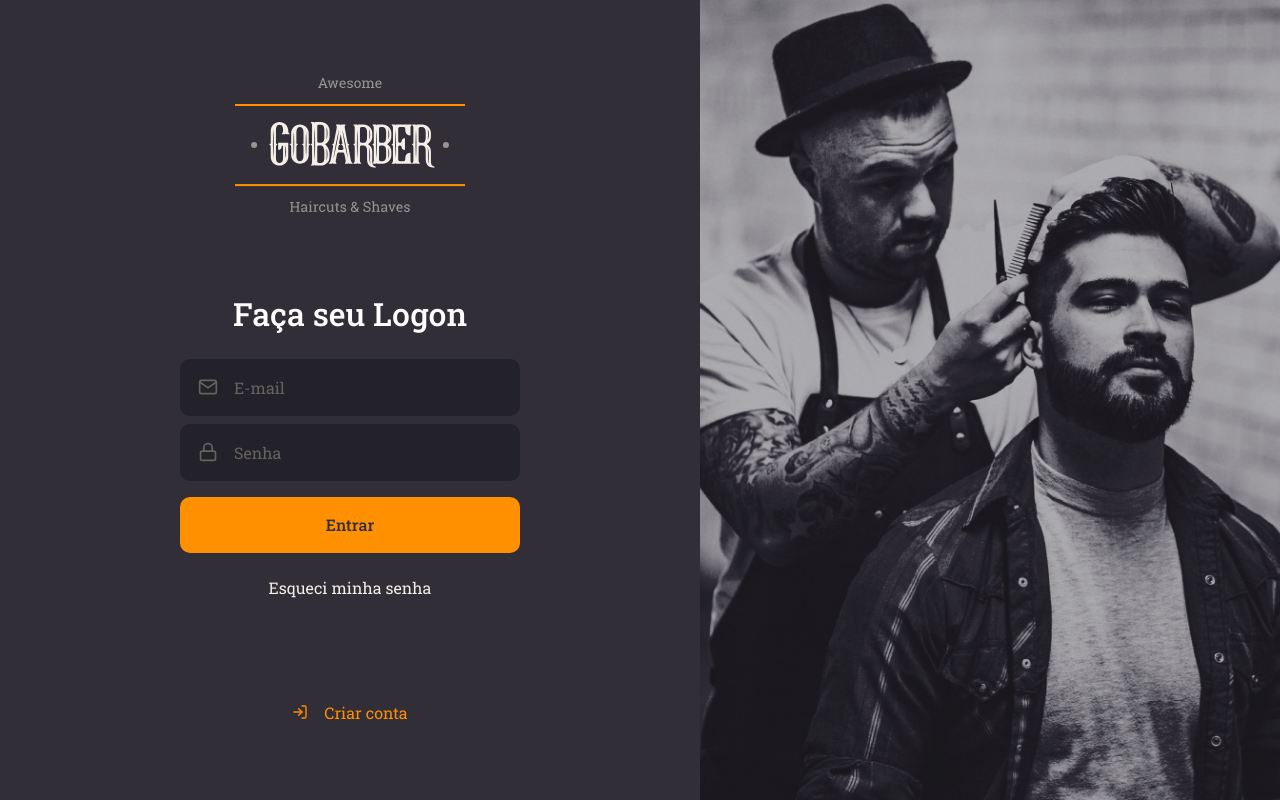
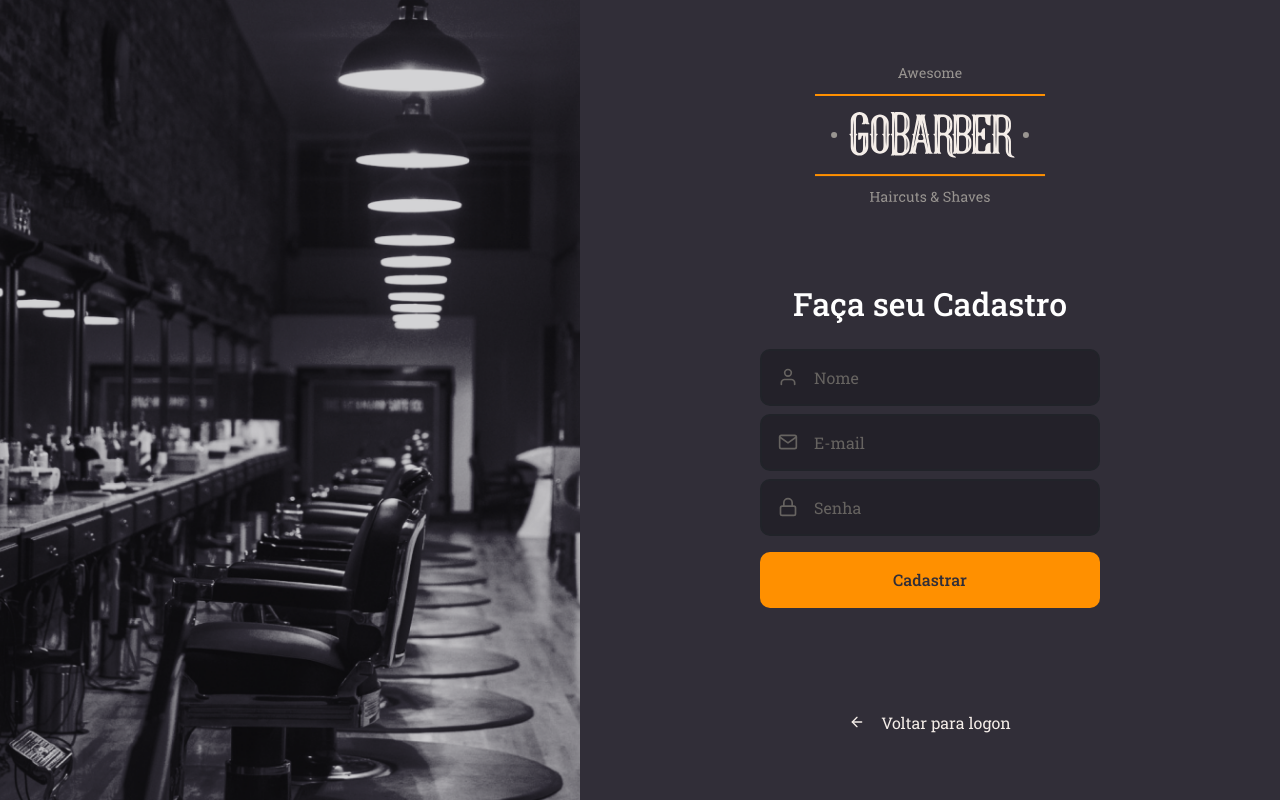
Before and after one commit to renatoschlogel/gobarber-frontend, a React (Create React App) app: page / in a window 1280 px wide. Built offline with nearby package versions, Linux system fonts and the light colour scheme.

Commit message:
Estrutura das Paginas - Pagina de Cadastro

```diff
--- a/src/App.tsx
+++ b/src/App.tsx
@@ -1,11 +1,13 @@
 import React from 'react';
 
 import GlobalStyle from './styles/global';
-import SignIn from './pages/signin/SignIn';
+// import SignIn from './pages/signin/SignIn';
+import SignUp from './pages/signup/SignUp';
 
 const App: React.FC = () => (
   <>
-    <SignIn />
+    {/* <SignIn /> */}
+    <SignUp />
     <GlobalStyle />
   </>
 );
--- /dev/null
+++ b/src/pages/signup/SignUp.styles.ts
@@ -0,0 +1,68 @@
+import styled from 'styled-components';
+import { shade } from 'polished';
+
+import signUpBackgroundImg from '../../assets/sign-up-background.png';
+
+export const Container = styled.div`
+  height: 100vh;
+
+  display: flex;
+  align-items: stretch;
+`;
+
+export const Content = styled.div`
+  display: flex;
+  flex-direction: column;
+  align-items: center;
+  place-content: center;
+
+  width: 100%;
+  max-width: 700px;
+
+  form {
+    margin: 80px 0;
+    width: 340px;
+    text-align: center;
+
+    h1 {
+      margin-bottom: 24px;
+    }
+
+    a {
+      color: #f4ede8;
+      display: block;
+      margin-top: 24px;
+      text-decoration: none;
+      transition: color 0.2s;
+
+      &:hover {
+        color: ${shade(0.2, '#F4EDE8')};
+      }
+    }
+  }
+
+  > a {
+    color: #f4ede8;
+    display: block;
+    margin-top: 24px;
+    text-decoration: none;
+    transition: color 0.2s;
+
+    display: flex;
+    align-items: center;
+
+    svg {
+      margin-right: 16px;
+    }
+
+    &:hover {
+      color: ${shade(0.2, '#f4ede8')};
+    }
+  }
+`;
+
+export const Background = styled.div`
+  flex: 1;
+  background: url(${signUpBackgroundImg}) no-repeat center;
+  background-size: cover;
+`;
--- /dev/null
+++ b/src/pages/signup/SignUp.tsx
@@ -0,0 +1,34 @@
+import React from 'react';
+import { FiMail, FiLock, FiUser, FiArrowLeft } from 'react-icons/fi';
+
+import logoImg from '../../assets/logo.svg';
+
+import Input from '../../components/Input/Input';
+import Button from '../../components/Button/Button';
+
+import { Container, Content, Background } from './SignUp.styles';
+
+const SignUp: React.FC = () => (
+  <Container>
+    <Background />
+    <Content>
+      <img src={logoImg} alt="GoBarber" />
+      <form>
+        <h1>Faça seu Cadastro</h1>
+
+        <Input name="Nome" icon={FiUser} placeholder="Nome" />
+        <Input name="E-mail" icon={FiMail} placeholder="E-mail" />
+        <Input name="Senha" type="password" icon={FiLock} placeholder="Senha" />
+
+        <Button type="submit">Cadastrar</Button>
+      </form>
+
+      <a href="forgot">
+        <FiArrowLeft />
+        Voltar para logon
+      </a>
+    </Content>
+  </Container>
+);
+
+export default SignUp;
```
Also changed, not shown: src/assets/sign-up-background.png (added).
